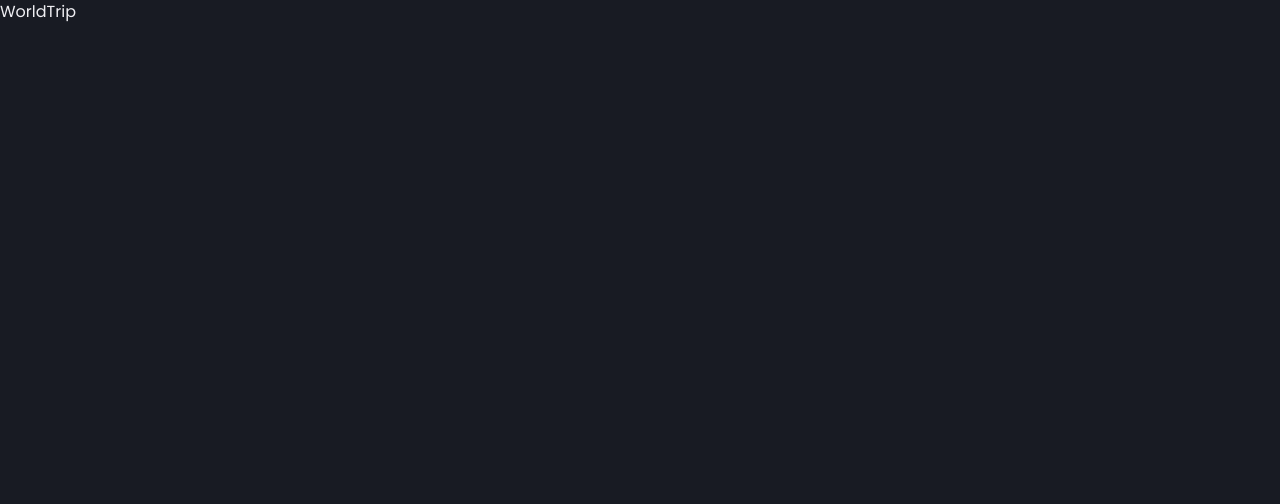
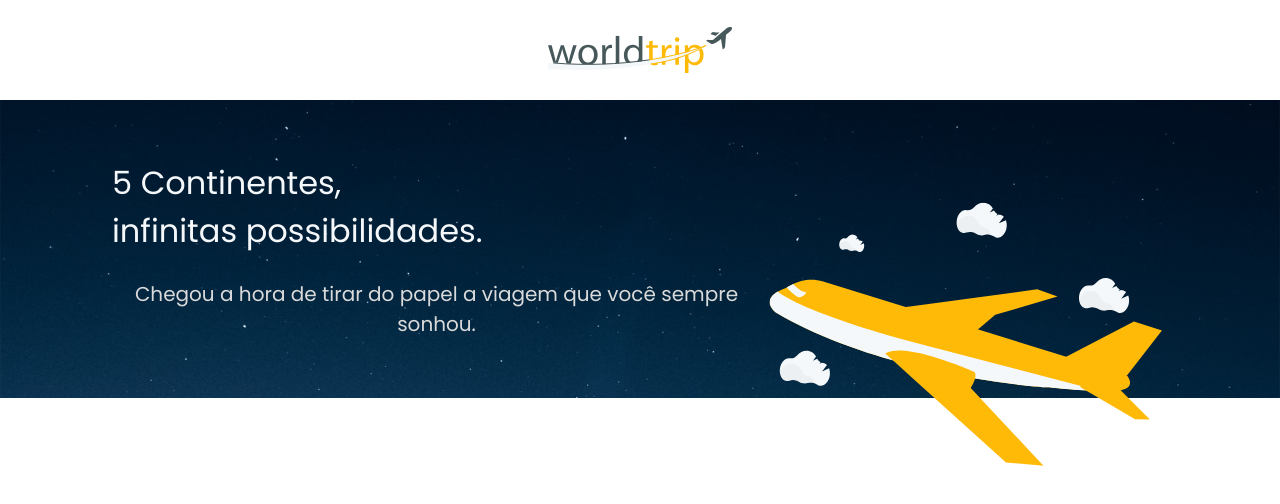
Before and after one commit to joao96/worldtrip-next, a Next.js app: page / in a window 1280 px wide. Shown: the top 504 px of the page. Built offline with nearby package versions, Linux system fonts and the light colour scheme.

Commit message:
header + banner

```diff
--- a/pages/index.tsx
+++ /dev/null
@@ -1,3 +0,0 @@
-export default function Home() {
-  return <h1>WorldTrip</h1>;
-}
--- /dev/null
+++ b/src/components/Header/index.tsx
@@ -0,0 +1,28 @@
+import { Box, Flex, Img } from "@chakra-ui/react";
+
+export function Header() {
+  return (
+    <Flex
+      as="header"
+      w="100%"
+      h="100px"
+      maxWidth={1440}
+      mx="auto"
+      alignItems="center"
+      justifyContent="center"
+    >
+      <Flex>
+        <Box>
+          <Img
+            src="/images/logo.svg"
+            alt="logo-worldtrip"
+            height="100%"
+            width="100%"
+            objectFit="cover"
+            display="block"
+          />
+        </Box>
+      </Flex>
+    </Flex>
+  );
+}
--- a/pages/_document.tsx
+++ b/src/pages/_document.tsx
@@ -1,3 +1,4 @@
+/* eslint-disable @next/next/no-document-import-in-page */
 import Document, { Html, Head, Main, NextScript } from "next/document";
 
 export default class MyDocument extends Document {
--- /dev/null
+++ b/src/pages/index.tsx
@@ -0,0 +1,50 @@
+import { Flex, Img, Box, Text } from "@chakra-ui/react";
+import { Header } from "../components/Header";
+
+export default function Home() {
+  return (
+    <>
+      <Header />
+      <Flex>
+        <Box width="100%" position="relative" textAlign="center">
+          <Flex
+            width="100%"
+            height="100%"
+            position="absolute"
+            color="light.700"
+            alignItems="center"
+            justify="space-around"
+            p="28"
+          >
+            <Flex flexDir="column" alignItems="flex-start">
+              <Text fontSize="32px">5 Continentes,</Text>
+              <Text fontSize="32px">infinitas possibilidades.</Text>
+              <Text fontSize="20px" color="light.300" mt="6">
+                Chegou a hora de tirar do papel a viagem que você sempre sonhou.
+              </Text>
+            </Flex>
+            <Box mt="40" transform="rotate(5deg)">
+              <Img
+                src="/images/airplane.svg"
+                alt="aviao"
+                width="100%"
+                height="100%"
+                objectFit="cover"
+                display="block"
+              />
+            </Box>
+          </Flex>
+
+          <Img
+            src="/images/background.svg"
+            alt="background-ceu"
+            width="100%"
+            height="100%"
+            objectFit="cover"
+            display="block"
+          />
+        </Box>
+      </Flex>
+    </>
+  );
+}
--- /dev/null
+++ b/src/styles/theme.ts
@@ -0,0 +1,31 @@
+import { extendTheme } from '@chakra-ui/react';
+
+export const theme = extendTheme({
+  colors: {
+    dark: {
+       900: "#000000",
+       700: "#47585B",
+       300: "#999999",
+    },
+    light: {
+      900: "#FFFFFF",
+      700: "#F5F8FA",
+      300: "#DADADA",
+   },
+   orange: {
+     900: "#FFBA08",
+   },
+  },
+  fonts: {
+    heading: 'Poppins',
+    body: 'Poppins'
+  },
+  styles: {
+    global: {
+      body: {
+        bg: 'light.900',
+        color: 'dark.700'
+      }
+    }
+  }
+})
--- a/styles/theme.ts
+++ /dev/null
@@ -1,30 +0,0 @@
-import { extendTheme } from '@chakra-ui/react';
-
-export const theme = extendTheme({
-  colors: {
-    gray: {
-       "900": "#181B23",
-       "800": "#1F2029",
-       "700": "#353646",
-       "600": "#4B4D63",
-       "500": "#616480",
-       "400": "#797D9A",
-       "300": "#9699B0",
-       "200": "#B3B5C6",
-       "100": "#D1D2DC",
-       "50": "#EEEEF2",
-    }
-  },
-  fonts: {
-    heading: 'Poppins',
-    body: 'Poppins'
-  },
-  styles: {
-    global: {
-      body: {
-        bg: 'gray.900',
-        color: 'gray.50'
-      }
-    }
-  }
-})
```
Also changed, not shown: src/pages/_app.tsx (renamed from pages/_app.tsx), tsconfig.json (line endings or trailing spaces).
